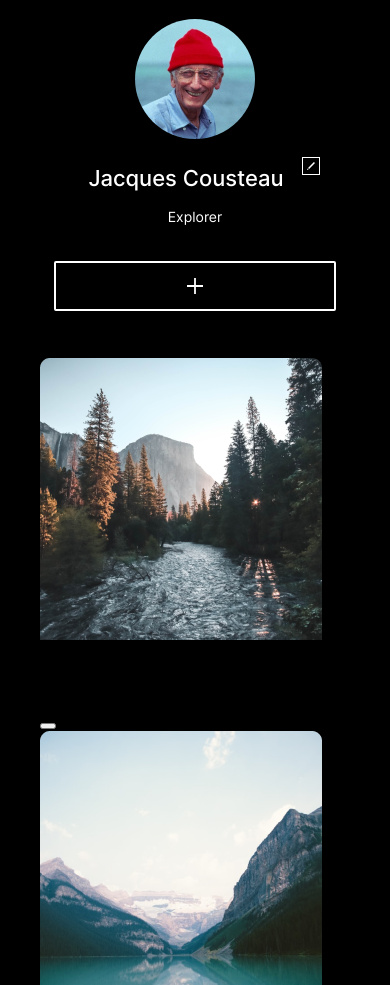
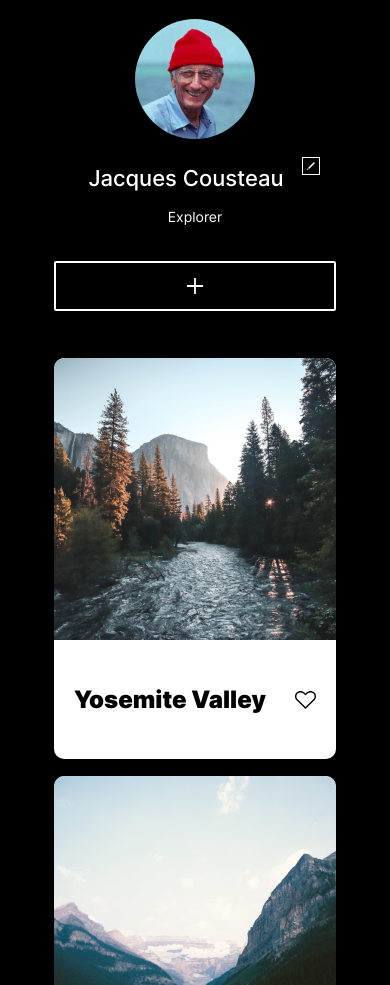
Before and after one commit to hartdesiree2/se_project_aroundtheus, a plain HTML site: page index.html in a window 390 px wide. Shown: the part 115-1100 px from the top of the page. Drawn offline with Linux system fonts and the light colour scheme; files whose address does not match are found by name.

Commit message:
Project Update2

```diff
--- a/blocks/cards.css
+++ b/blocks/cards.css
@@ -44,6 +44,7 @@
     font-style: normal;
     font-size: 24px;
     line-height: 29px;
+    white-space: nowrap;
     text-overflow: ellipsis;
     overflow: hidden;
     color: black;
@@ -65,7 +66,7 @@
 
 @media screen and (max-width: 580px) {
     .cards__list {
-        grid-template-columns: repeat(1, 100%);
+        grid-template-columns: repeat(1, 1fr);
         margin-right: auto;
         margin-left: auto;
         grid-auto-flow: row;
@@ -76,6 +77,6 @@
 @media screen and (min-width: 580px) and (max-width: 1000px) {
     .cards__list {
         grid-auto-flow: row;
-        grid-template-columns: repeat(1, 1fr);
+        grid-template-columns: repeat(3, 1fr);
 }
 }
--- a/pages/index.css
+++ b/pages/index.css
@@ -4,5 +4,5 @@
 @import url("../blocks/page.css");
 @import url("../blocks/header.css");
 @import url("../blocks/profile.css");
-@import url("../blocks/card.css");
+@import url("../blocks/cards.css");
 @import url("../blocks/footer.css");
```
Also changed, not shown: 1 other file.
